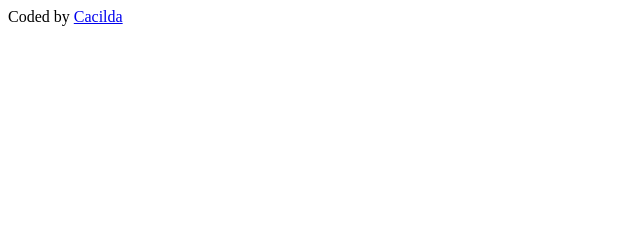
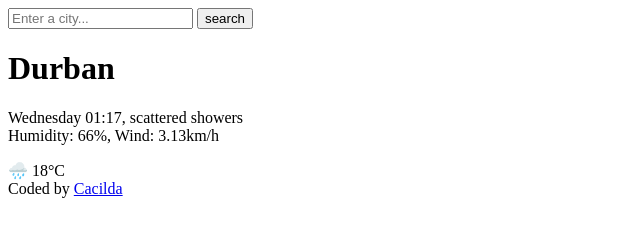
Before and after one commit to Cacy45/cacy-weather-app, a plain HTML site: page index.html in a window 1280 px wide. Shown: the whole page, without its empty margins (0-640 px from the left). Drawn offline with Linux system fonts and the light colour scheme.

Commit message:
coded basic html

```diff
--- a/index.html
+++ b/index.html
@@ -1,16 +1,31 @@
 <html lang="en">
-<head>
-    <meta charset="UTF-8">
-    <meta name="viewport" content="width=device-width, initial-scale=1.0">
+  <head>
+    <meta charset="UTF-8" />
+    <meta http-equiv="X-UA-Compatible" content="IE=edge" />
+    <meta name="viewport" content="width=device-width, initial-scale=1.0" />
     <title>Weather App</title>
-</head>
-<body>
+  </head>
+  <body>
+    <header>
+      <input type="search" placeholder="Enter a city..." required />
+      <input type="submit" value="search" />
+    </header>
 
-
+    <main>
+      <div>
+        <h1>Durban</h1>
+        <p>
+          Wednesday 01:17, scattered showers <br />
+          Humidity: 66%, Wind: 3.13km/h
+        </p>
+      </div>
+      <div>
+        🌧️ 18°C
+      </div>
+    </main>
 
     <footer>
-        Coded by <a href="https://github.com/Cacy45/cacy-weather-app">Cacilda</a>
+      Coded by <a href="https://github.com/Cacy45/cacy-weather-app">Cacilda</a>
     </footer>
-
-</body>
+  </body>
 </html>
```
